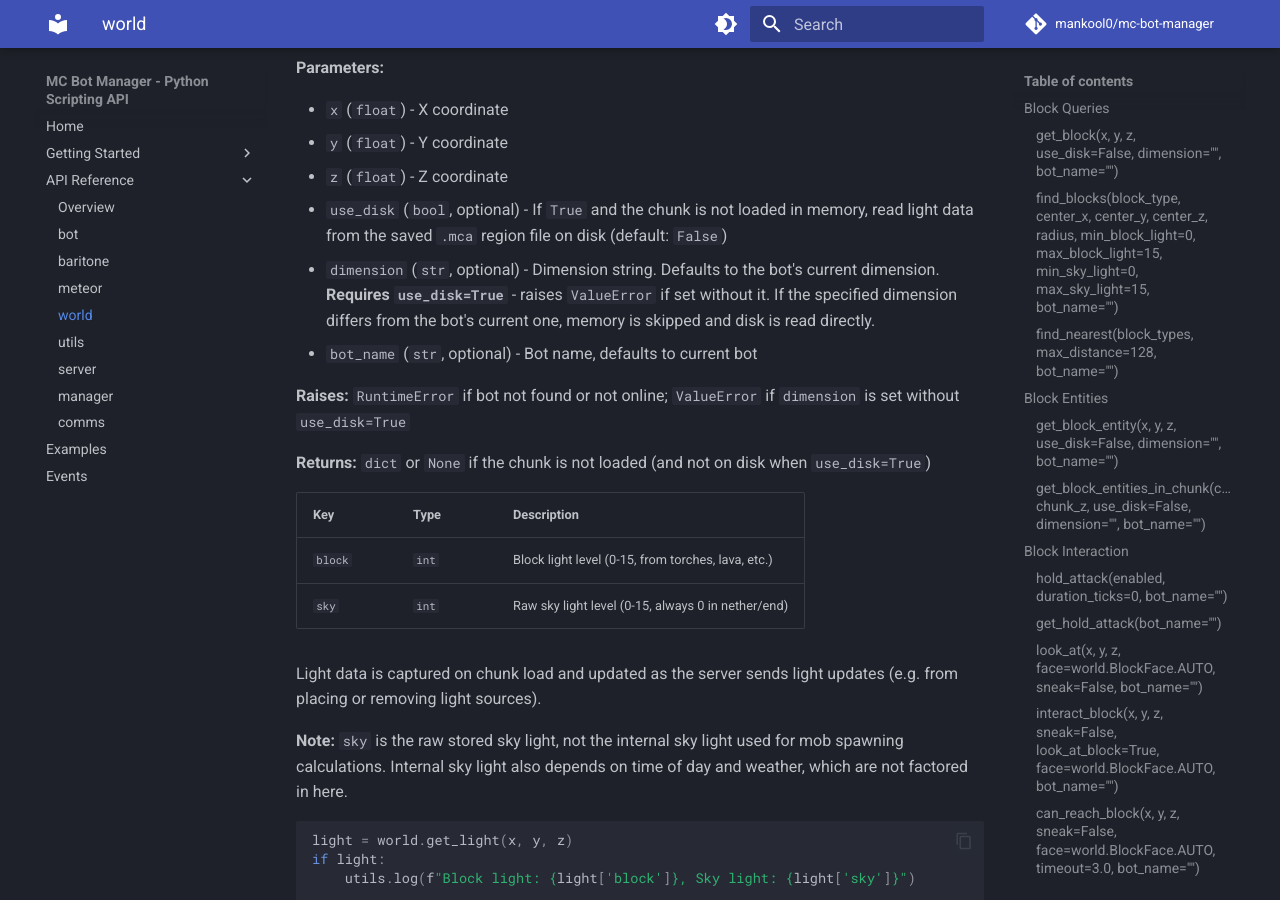
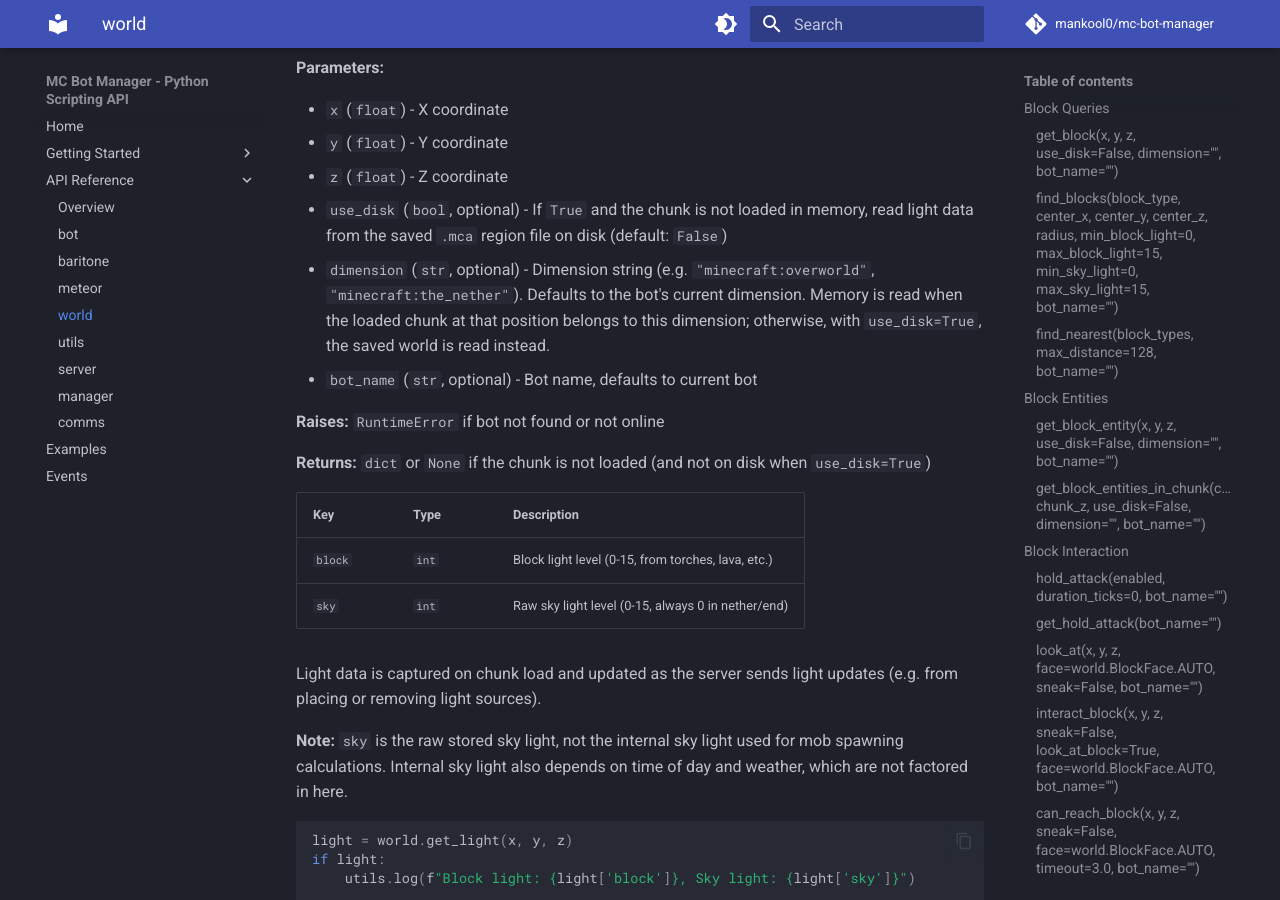
Before and after one commit to mankool0/mc-bot-manager, an MkDocs documentation site: the page built from docs/api/world.md, in a window 1280 px wide and 900 px high, scrolled down 31754 px. Built offline with MkDocs 1.6.1 and Material for MkDocs 9.7.7, drawn with Linux system fonts in a browser that asks for light colours; comment, search, counter and statistics services are not loaded; the version menu is left out; some of the changed text lies outside the part shown.

Commit message:
remove use_disk from dimension parameter

```diff
--- a/docs/api/world.md
+++ b/docs/api/world.md
@@ -16,12 +16,12 @@ Get the block state at the specified coordinates.
 - `y` (`int`) - Block Y coordinate
 - `z` (`int`) - Block Z coordinate
 - `use_disk` (`bool`, optional) - If `True` and the chunk is not loaded in memory, read the block from the saved `.mca` region file on disk (default: `False`)
-- `dimension` (`str`, optional) - Dimension string (e.g. `"minecraft:overworld"`, `"minecraft:the_nether"`). Defaults to the bot's current dimension. **Requires `use_disk=True`** - raises `ValueError` if set without it. If the specified dimension differs from the bot's current one, memory is skipped and disk is read directly.
+- `dimension` (`str`, optional) - Dimension string (e.g. `"minecraft:overworld"`, `"minecraft:the_nether"`). Defaults to the bot's current dimension. Memory is read when the loaded chunk at that position belongs to this dimension; otherwise, with `use_disk=True`, the saved world is read instead.
 - `bot_name` (`str`, optional) - Bot name, defaults to current bot
 
 **Returns:** `str` - Block state string (e.g., `"minecraft:stone"`, `"minecraft:chest[facing=north]"`), or `None` if chunk is not loaded (and not on disk when `use_disk=True`) or bot is offline
 
-**Raises:** `RuntimeError` if bot not found or not online; `ValueError` if `dimension` is set without `use_disk=True`
+**Raises:** `RuntimeError` if bot not found or not online
 
 **Note:** Disk reads require world saving to be enabled. Returns `None` if the world save path is not available or the chunk has never been saved.
 
@@ -188,7 +188,7 @@ Get the block entity at the specified position.
 - `y` (`int`) - Block Y coordinate
 - `z` (`int`) - Block Z coordinate
 - `use_disk` (`bool`, optional) - If `True` and no in-memory data exists, read from the saved `.mca` file (default: `False`)
-- `dimension` (`str`, optional) - Dimension string. Defaults to the bot's current dimension. **Requires `use_disk=True`** - raises `ValueError` if set without it.
+- `dimension` (`str`, optional) - Dimension string. Defaults to the bot's current dimension. Block entities are stored per dimension, so an explicit dimension reads memory directly.
 - `bot_name` (`str`, optional) - Bot name, defaults to current bot
 
 **Returns:** `BlockEntity` or `None` if no block entity exists at that position
@@ -287,7 +287,7 @@ Get all block entities in a chunk.
 - `chunk_x` (`int`) - Chunk X coordinate (block X divided by 16, rounded down)
 - `chunk_z` (`int`) - Chunk Z coordinate (block Z divided by 16, rounded down)
 - `use_disk` (`bool`, optional) - If `True` and the chunk is not loaded, read from the saved `.mca` file (default: `False`)
-- `dimension` (`str`, optional) - Dimension string (e.g. `"minecraft:overworld"`, `"minecraft:the_nether"`). Defaults to the bot's current dimension. If a different dimension is specified, **requires `use_disk=True`** - raises `ValueError` otherwise.
+- `dimension` (`str`, optional) - Dimension string (e.g. `"minecraft:overworld"`, `"minecraft:the_nether"`). Defaults to the bot's current dimension. Memory is read when the loaded chunk at that position belongs to this dimension; otherwise, with `use_disk=True`, the saved world is read instead.
 - `bot_name` (`str`, optional) - Bot name, defaults to current bot
 
 **Returns:** `list[BlockEntity]` - same objects as `get_block_entity` returns
@@ -1278,10 +1278,10 @@ Get the light levels at the specified block position.
 - `y` (`float`) - Y coordinate
 - `z` (`float`) - Z coordinate
 - `use_disk` (`bool`, optional) - If `True` and the chunk is not loaded in memory, read light data from the saved `.mca` region file on disk (default: `False`)
-- `dimension` (`str`, optional) - Dimension string. Defaults to the bot's current dimension. **Requires `use_disk=True`** - raises `ValueError` if set without it. If the specified dimension differs from the bot's current one, memory is skipped and disk is read directly.
+- `dimension` (`str`, optional) - Dimension string (e.g. `"minecraft:overworld"`, `"minecraft:the_nether"`). Defaults to the bot's current dimension. Memory is read when the loaded chunk at that position belongs to this dimension; otherwise, with `use_disk=True`, the saved world is read instead.
 - `bot_name` (`str`, optional) - Bot name, defaults to current bot
 
-**Raises:** `RuntimeError` if bot not found or not online; `ValueError` if `dimension` is set without `use_disk=True`
+**Raises:** `RuntimeError` if bot not found or not online
 
 **Returns:** `dict` or `None` if the chunk is not loaded (and not on disk when `use_disk=True`)
 
```
Also changed, not shown: 2 other files.
